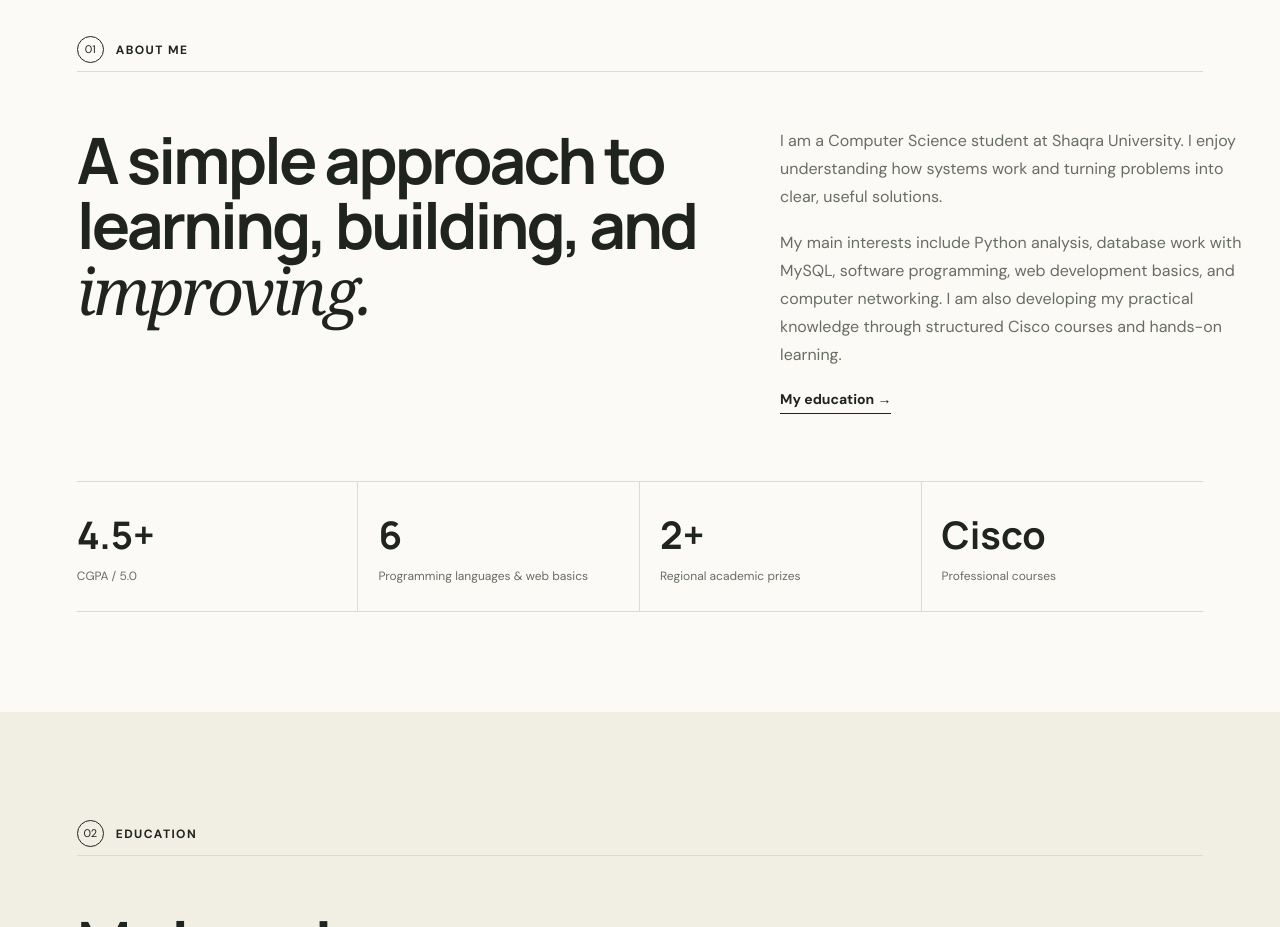
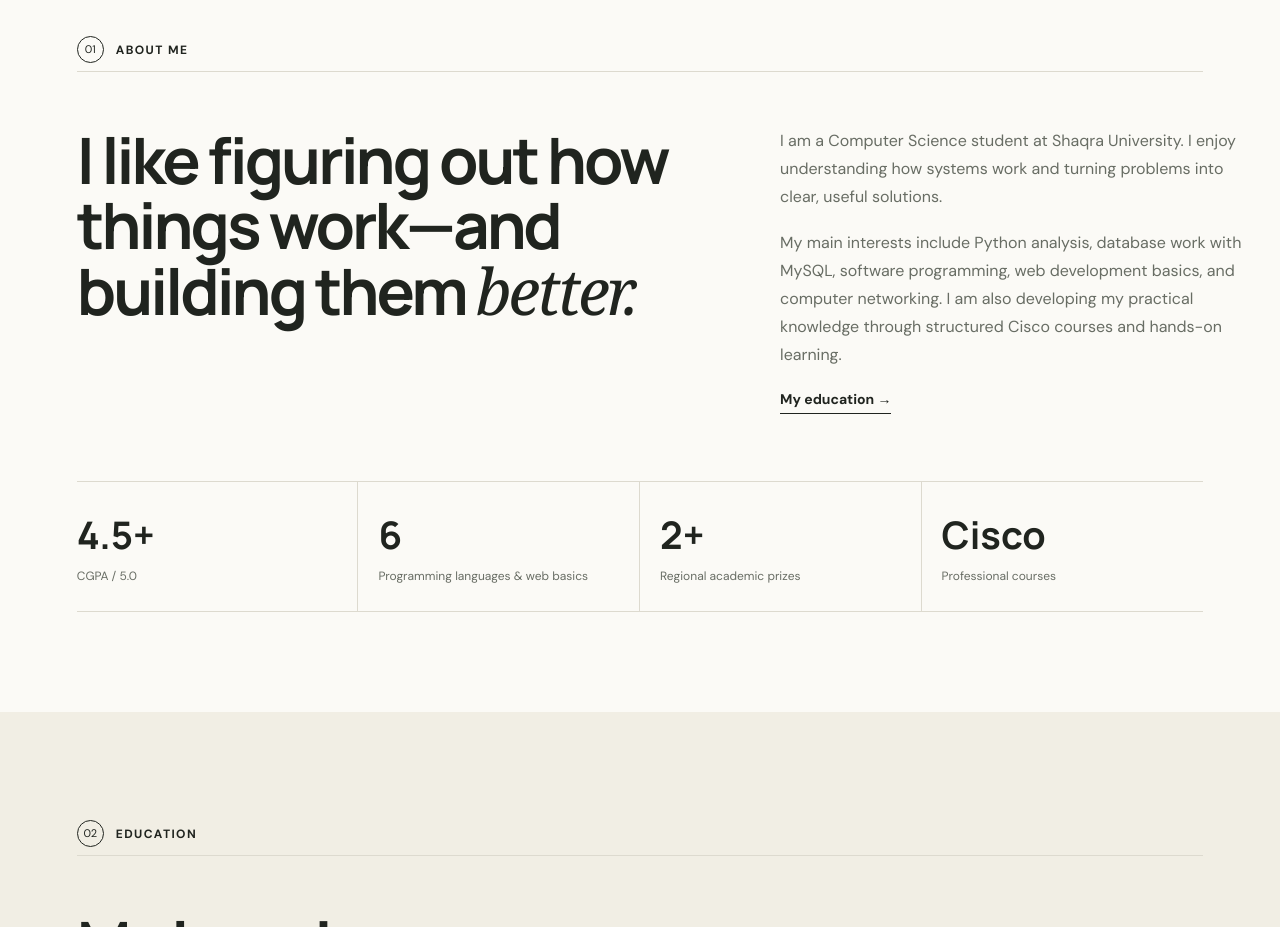
Before and after one commit to SivorX/NasserCV, a plain HTML site: page index.html in a window 1280 px wide. Shown: the part 860-1787 px from the top of the page. Drawn offline with Linux system fonts and the light colour scheme.

Commit message:
Refactor index.html for improved structure and content
Updated the HTML content and structure of the index.html file.

```diff
--- a/index.html
+++ b/index.html
@@ -45,10 +45,10 @@
       </div>
     </section>
 
-    <section class="section about" id="about">
+<section class="section about" id="about">
       <div class="section-label reveal"><span>01</span><p>About me</p></div>
       <div class="about-grid">
-        <h2 class="reveal">A simple approach to learning, building, and <em>improving.</em></h2>
+        <h2 class="reveal">I like figuring out how things work—and building them <em>better.</em></h2>
         <div class="about-copy reveal">
           <p>I am a Computer Science student at Shaqra University. I enjoy understanding how systems work and turning problems into clear, useful solutions.</p>
           <p>My main interests include Python analysis, database work with MySQL, software programming, web development basics, and computer networking. I am also developing my practical knowledge through structured Cisco courses and hands-on learning.</p>
```
